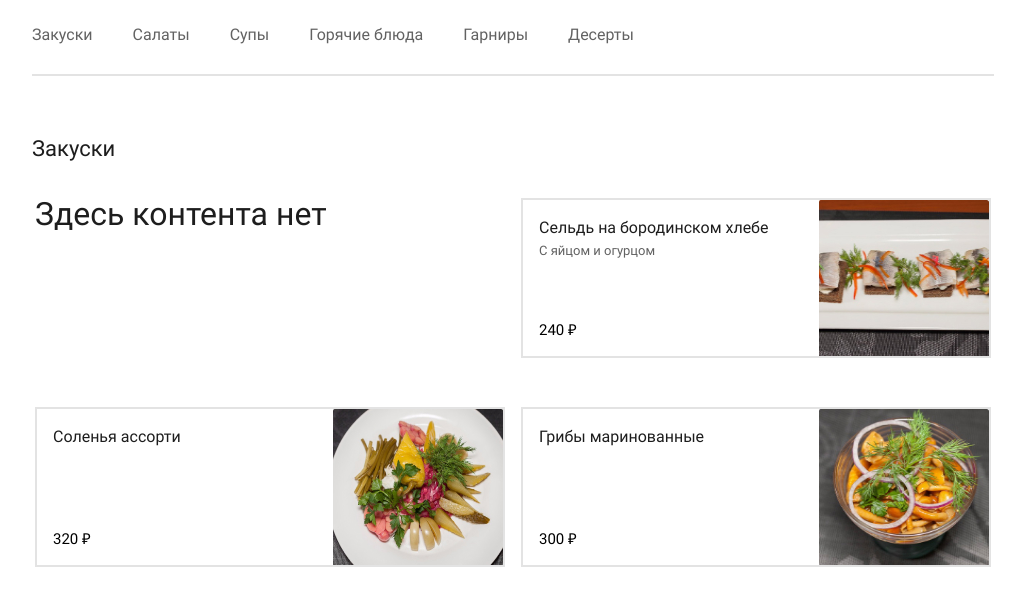
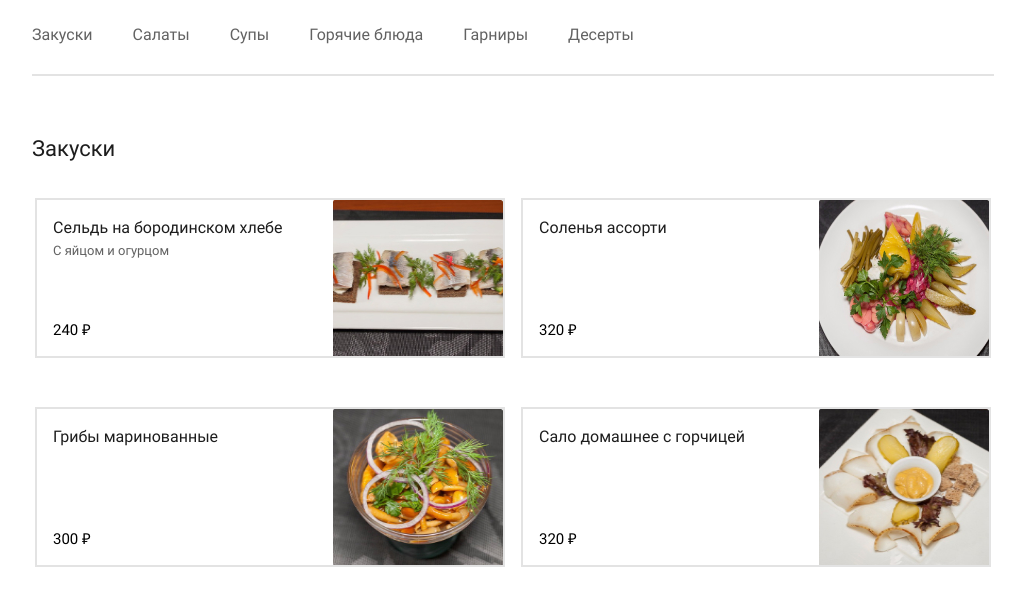
Before and after one commit to NGille/gillen.github.io, a PHP site: page /pushkin.html in a window 1280 px wide. Shown: the part 564-1162 px from the top of the page, without its empty margins (127-1152 px from the left). Run offline with PHP 8.4, Linux system fonts and the light colour scheme.

Commit message:
Add files via upload

```diff
--- a/css/style.css
+++ b/css/style.css
@@ -690,7 +690,9 @@ p.description {
     line-height: 21px;
     color: black;
 }
-
+[isHidden="true"] {
+    display: none;
+}
 /*pushkin style end*/
 
 @media (max-width: 767px) {
```
